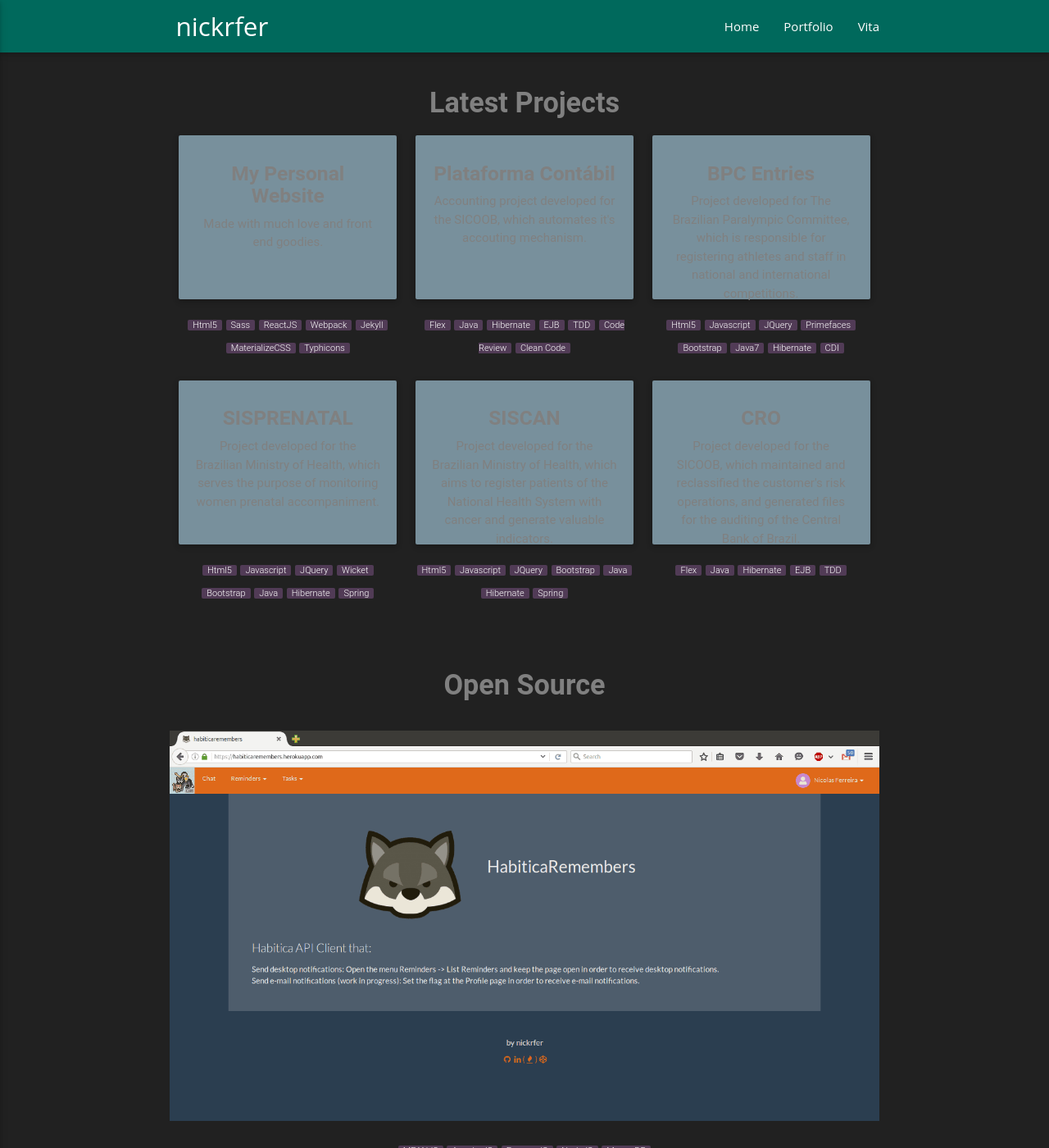
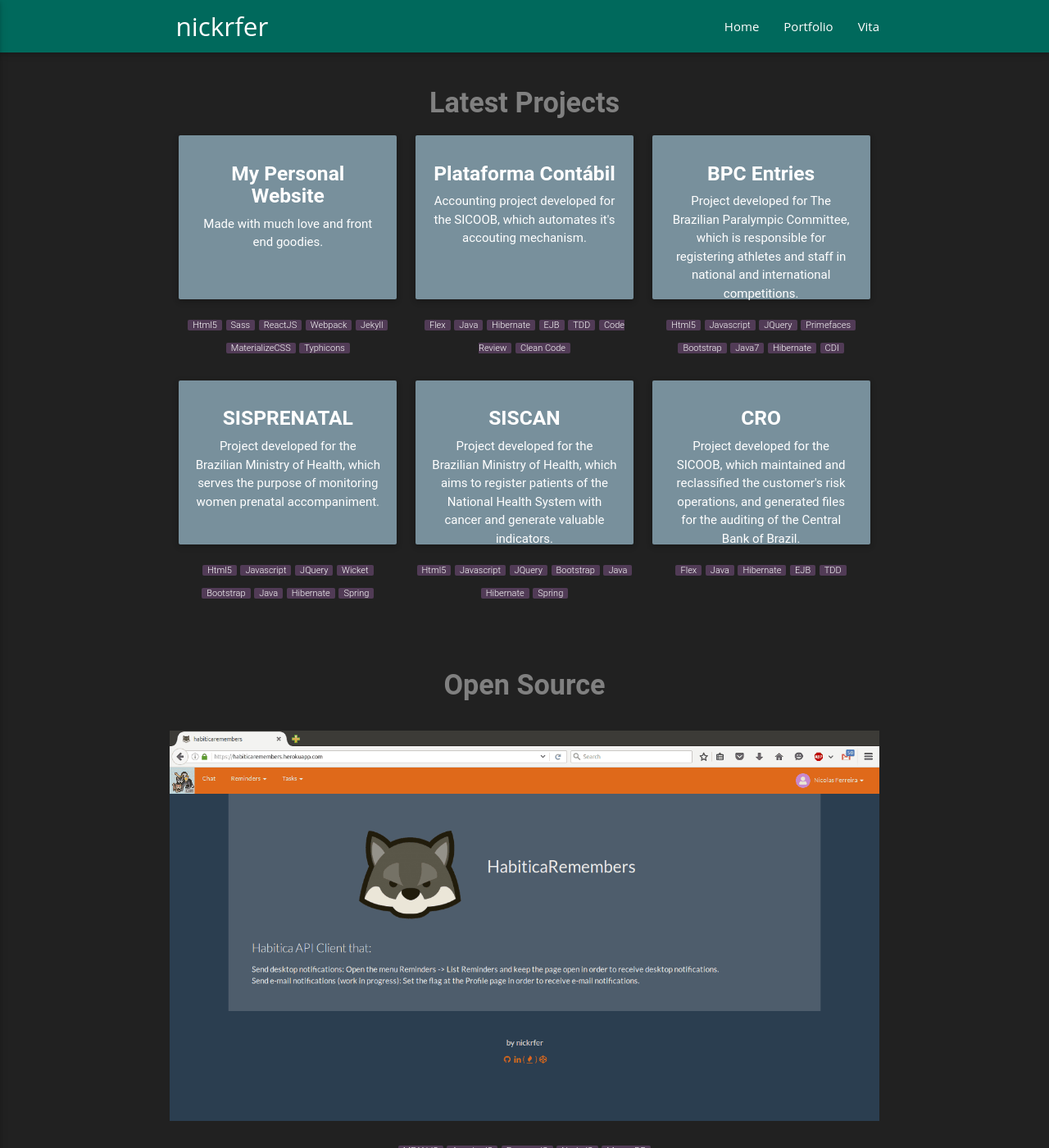
Before and after one commit to nickrfer/nickrfer.github.io, a Jekyll site: the page built from pages/portfolio.html, in a window 1280 px wide and 1400 px high. Shown: the whole window at 82% size. Built offline with Jekyll 4.4.1, drawn with Linux system fonts in a browser that asks for light colours; comment, search, counter and statistics services are not loaded.

```diff
--- a/css/style.css
+++ b/css/style.css
@@ -55,3 +55,9 @@
 p {
   color: grey !important;
 }
+.card-title h5 {
+  color: white !important;
+}
+.card-content p {
+  color: white !important;
+}
```
